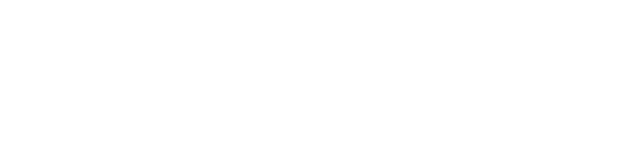
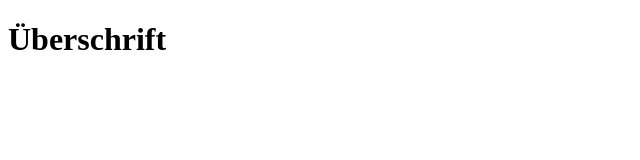
Before and after one commit to AndreasHillitzer/QuizApp, a plain HTML site: page index.html in a window 1280 px wide. Shown: the whole page, without its empty margins (0-640 px from the left). Drawn offline with Linux system fonts and the light colour scheme.

Commit message:
Added headline

```diff
--- a/index.html
+++ b/index.html
@@ -9,7 +9,7 @@
     <script src="script.js"></script>
 </head>
 <body>
-    <h1></h1>
+    <h1>Überschrift</h1>
 
 </body>
 </html>
```
